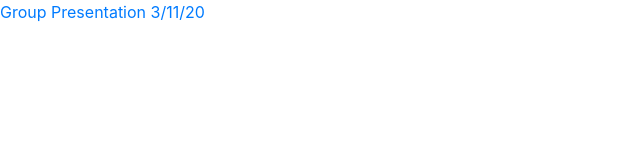
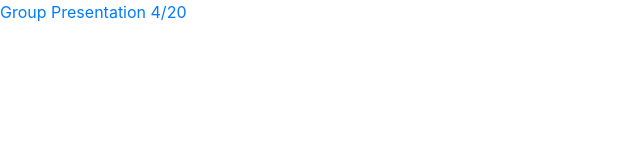
Before and after one commit to d-jo/d-jo.github.io, a plain HTML site: page index.html in a window 1280 px wide. Shown: the full height of the page, 0-640 px from the left. Drawn offline with nearby package versions, Linux system fonts and the light colour scheme.

Commit message:
Update presentation link

```diff
--- a/index.html
+++ b/index.html
@@ -6,6 +6,6 @@
     </head>
 
     <body>
-	    <a href="https://docs.google.com/presentation/d/1ycuX6O8II8quqW2UkKkw20MpB7kVoyATtbk5qxGuzWE/edit?usp=sharing">Group Presentation 3/11/20</a>
+	    <a href="https://docs.google.com/presentation/d/1MCAkOt6v9hkusVXtn4q8MghVMn0-C4A87F8sdgtP4yo/edit?usp=sharing">Group Presentation 4/20</a>
     </body>
 </html>
```
